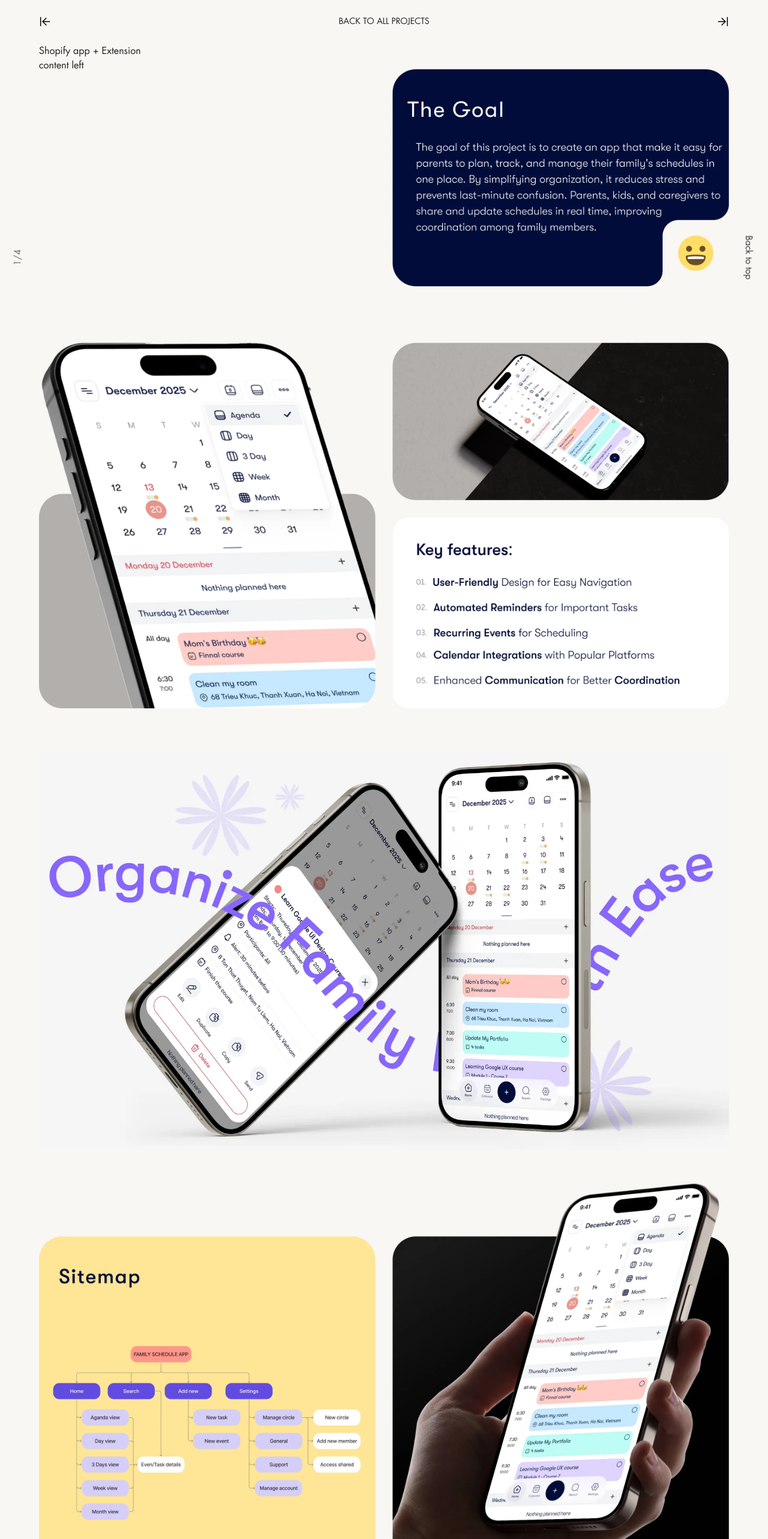
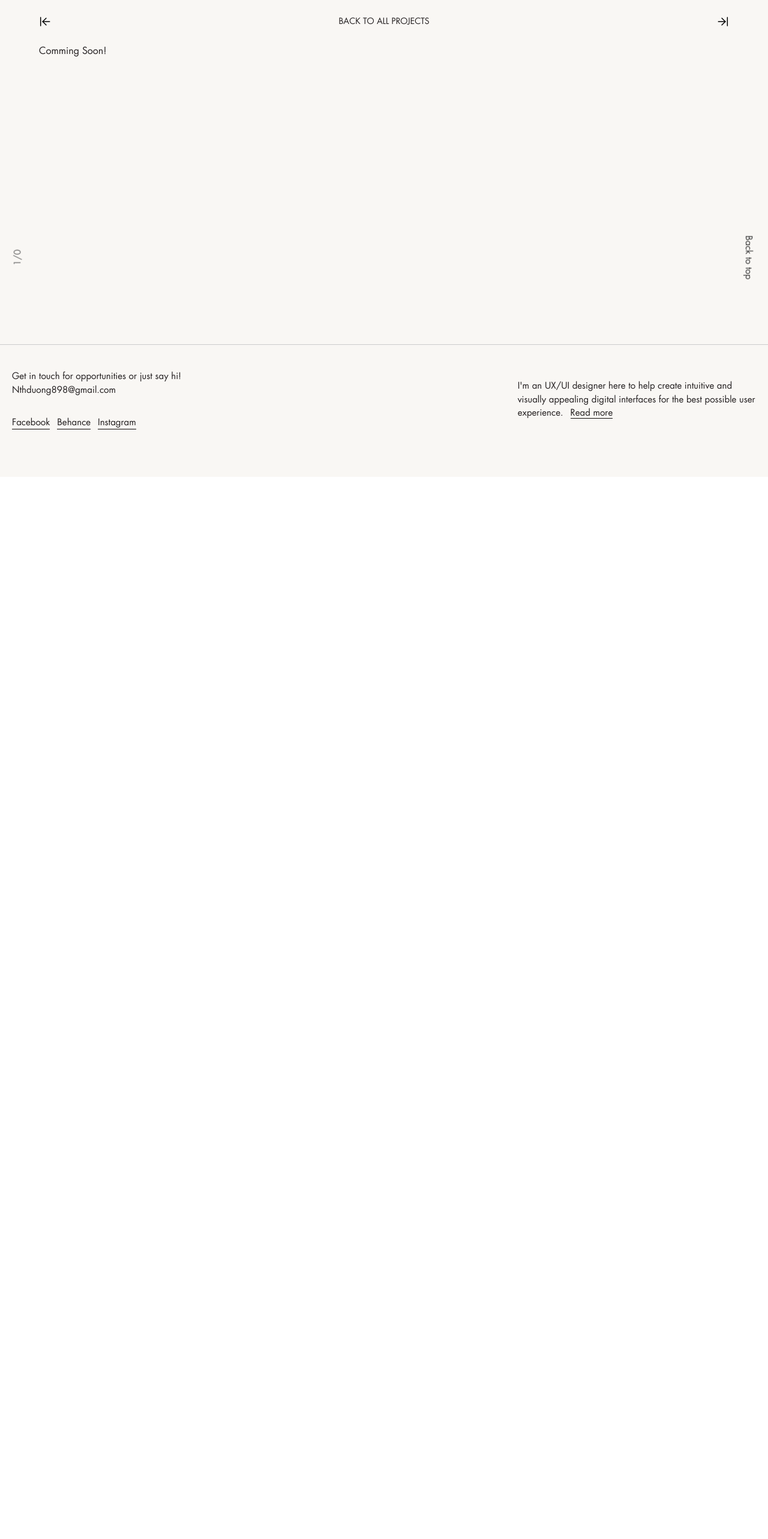
Before and after one commit to Nthuyduong/nthuyduong.github.io, a React (Create React App) app: page /shopifyapp in a window 1280 px wide. Shown: the top 2566 px of the page at 60% size. After the commit the page ends 800 px from the top, so only its background shows below. Built offline with nearby package versions, Linux system fonts and the light colour scheme.

Commit message:
shopify app

```diff
--- a/src/pages/shopifyapp.js
+++ b/src/pages/shopifyapp.js
@@ -7,44 +7,44 @@ const Shopifyapp = () => {
     return (
         <div className="cake-page">
             <div className="container-fluid">
-                Shopify app + Extension
-                <div className="project-item md:pb-6 pb-4">
-                    <div className="grid grid-cols-12">
-                        <div className="col-span-12 sm:col-span-6">
-                            content left
-                        </div>
-                        <div className="col-span-12 sm:col-span-6">
-                            <img className="w-100 w-full" src="./images/Pj08_schedule/goal.webp" alt="#"
-                                 loading="eager" height={500} width={500}/>
-                        </div>
-                    </div>
-                </div>
-                <div className="project-item md:pb-6 pb-4">
-                    <div className="grid grid-cols-12">
-                        <div className="col-span-12 sm:col-span-6">
-                            <img className="w-100 w-full" src="./images/Pj08_schedule/feature-l.webp" alt="#"
-                                 loading="lazy"/>
-                        </div>
-                        <div className="col-span-12 sm:col-span-6">
-                            <img className="w-100 w-full" src="./images/Pj08_schedule/feature-r.webp" alt="#"
-                                 loading="eager" height={500} width={500}/>
-                        </div>
-                    </div>
-                </div>
-                <div className="project-item md:pb-6 pb-4">
-                    <img className="w-100" src="./images/Pj08_schedule/schedule02.webp" loading="lazy"/>
-                </div>
-                <div className="project-item md:pb-6 pb-4">
-                    <div className="grid grid-cols-12">
-                        <div className="col-span-12 sm:col-span-6">
-                            <img className="w-100" src="./images/Pj08_schedule/sitemap-l.webp" alt="#" loading="lazy"/>
-                        </div>
-                        <div className="col-span-12 sm:col-span-6">
-                            <img className="w-100 w-full" src="./images/Pj08_schedule/sitemap-r.webp" alt="#"
-                                 loading="eager" height={500} width={500}/>
-                        </div>
-                    </div>
-                </div>
+                Comming Soon!
+                {/*<div className="project-item md:pb-6 pb-4">*/}
+                {/*    <div className="grid grid-cols-12">*/}
+                {/*        <div className="col-span-12 sm:col-span-6">*/}
+                {/*            content left*/}
+                {/*        </div>*/}
+                {/*        <div className="col-span-12 sm:col-span-6">*/}
+                {/*            <img className="w-100 w-full" src="./images/Pj08_schedule/goal.webp" alt="#"*/}
+                {/*                 loading="eager" height={500} width={500}/>*/}
+                {/*        </div>*/}
+                {/*    </div>*/}
+                {/*</div>*/}
+                {/*<div className="project-item md:pb-6 pb-4">*/}
+                {/*    <div className="grid grid-cols-12">*/}
+                {/*        <div className="col-span-12 sm:col-span-6">*/}
+                {/*            <img className="w-100 w-full" src="./images/Pj08_schedule/feature-l.webp" alt="#"*/}
+                {/*                 loading="lazy"/>*/}
+                {/*        </div>*/}
+                {/*        <div className="col-span-12 sm:col-span-6">*/}
+                {/*            <img className="w-100 w-full" src="./images/Pj08_schedule/feature-r.webp" alt="#"*/}
+                {/*                 loading="eager" height={500} width={500}/>*/}
+                {/*        </div>*/}
+                {/*    </div>*/}
+                {/*</div>*/}
+                {/*<div className="project-item md:pb-6 pb-4">*/}
+                {/*    <img className="w-100" src="./images/Pj08_schedule/schedule02.webp" loading="lazy"/>*/}
+                {/*</div>*/}
+                {/*<div className="project-item md:pb-6 pb-4">*/}
+                {/*    <div className="grid grid-cols-12">*/}
+                {/*        <div className="col-span-12 sm:col-span-6">*/}
+                {/*            <img className="w-100" src="./images/Pj08_schedule/sitemap-l.webp" alt="#" loading="lazy"/>*/}
+                {/*        </div>*/}
+                {/*        <div className="col-span-12 sm:col-span-6">*/}
+                {/*            <img className="w-100 w-full" src="./images/Pj08_schedule/sitemap-r.webp" alt="#"*/}
+                {/*                 loading="eager" height={500} width={500}/>*/}
+                {/*        </div>*/}
+                {/*    </div>*/}
+                {/*</div>*/}
             </div>
         </div>
     )
```
